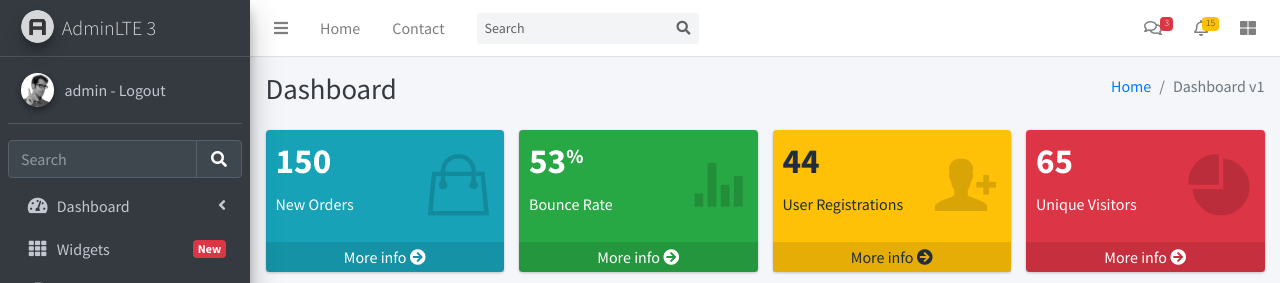
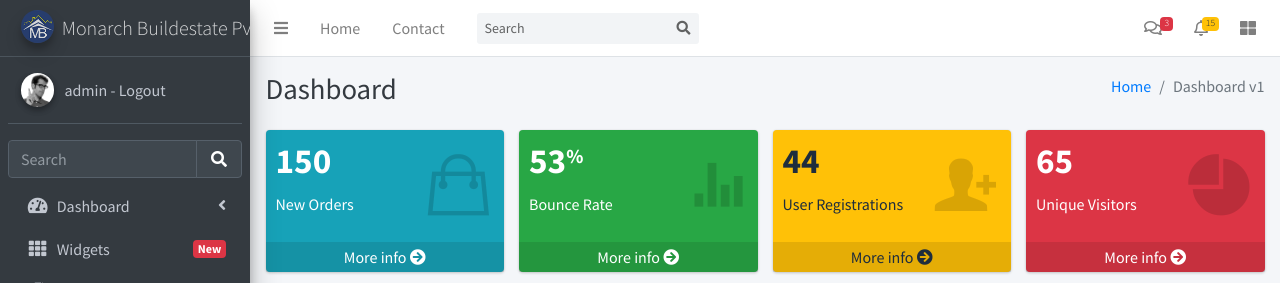
Before and after one commit to Monarch-Buildestate/crm, a Flask app: page / in a window 1280 px wide. Shown: the top 283 px of the page. Run offline with Flask 3, Linux system fonts and the light colour scheme; a user stored in the database is signed in; style sheets or scripts are compiled from the project's sources; some libraries are stand-ins or nearby versions.

Commit message:
basic renaming

```diff
--- a/templates/accounts/login.html
+++ b/templates/accounts/login.html
@@ -25,7 +25,7 @@
 
     <div class="login-logo">
         <a target="_blank" rel="noopener noreferrer"
-           href="https://appseed.us/product/adminlte/flask/"><b>Admin</b>LTE Flask</a>
+           href="https://monarchbuildestate.com"><b>Monarch Buildestate </b></a>
     </div>
 
     <!-- /.login-logo -->
--- a/templates/home/examples-invoice-print.html
+++ b/templates/home/examples-invoice-print.html
@@ -4,7 +4,7 @@
   <meta charset="utf-8">
   <meta name="viewport" content="width=device-width, initial-scale=1">
   <title>
-    Jinja2 AdminLTE - Invoice Print | AppSeed
+    Invoice Print
   </title>
 
   <!-- Google Font: Source Sans Pro -->
--- a/templates/includes/sidebar.html
+++ b/templates/includes/sidebar.html
@@ -2,8 +2,8 @@
   <aside class="main-sidebar sidebar-dark-primary elevation-4">
     <!-- Brand Logo -->
     <a href="/" class="brand-link">
-      <img src="/static/assets/img/AdminLTELogo.png" alt="AdminLTE Logo" class="brand-image img-circle elevation-3" style="opacity: .8">
-      <span class="brand-text font-weight-light">AdminLTE 3</span>
+      <img src="/static/assets/img/logo.png" alt="Logo" class="brand-image img-circle elevation-3" style="opacity: .8">
+      <span class="brand-text font-weight-light">Monarch Buildestate Pvt Ltd.</span>
     </a>
 
     <!-- Sidebar -->
--- a/templates/layouts/base-fullscreen.html
+++ b/templates/layouts/base-fullscreen.html
@@ -7,7 +7,7 @@
   <link rel="canonical" href="https://appseed.us/adminlte"/>
 
   <title>
-    AdminLTE Flask - {% block title %}{% endblock %} | AppSeed
+    Monarch Buildestate - {% block title %}{% endblock %}
   </title>
 
   <!-- Specific Page CSS goes HERE  -->
--- a/templates/layouts/base.html
+++ b/templates/layouts/base.html
@@ -7,7 +7,7 @@
   <link rel="canonical" href="https://appseed.us/adminlte"/>
 
   <title>
-    AdminLTE Flask - {% block title %}{% endblock %} | AppSeed
+    Monarch Buildestate - {% block title %}{% endblock %}
   </title>
 
   {% block stylesheets %}{% endblock stylesheets %}
```
Also changed, not shown: static/assets/favicon.ico, static/assets/img/AdminLTELogo.png (deleted), static/assets/img/logo.png (added).
